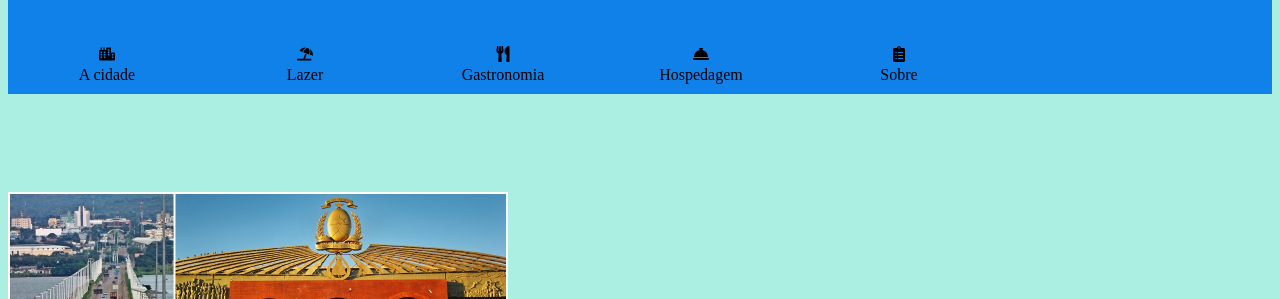
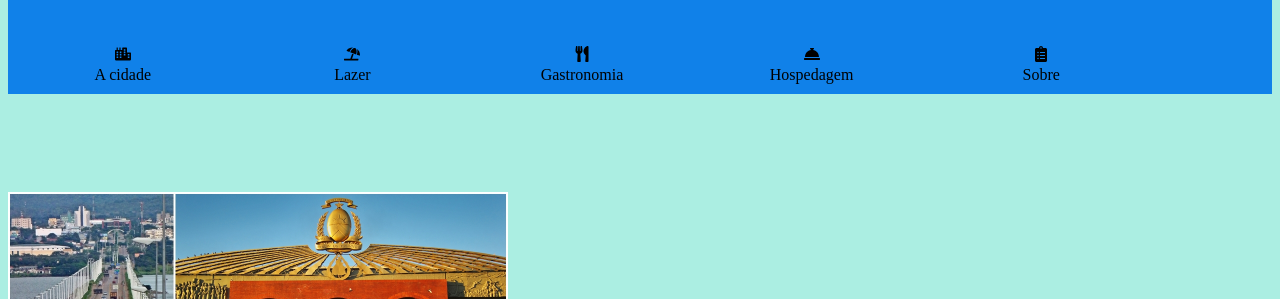
Before and after one commit to Gustaprof25/guiapalmas.github.io, a plain HTML site: page index.html in a window 1280 px wide. Shown: the part 87-386 px from the top of the page. Drawn offline with Linux system fonts and the light colour scheme.

Commit message:
Update index.html

```diff
--- a/index.html
+++ b/index.html
@@ -34,7 +34,7 @@
 		  text-indent: all;
 		  float: left;
 		  display: inline;
-		  width: 12.5%;
+		  width: 15%;
 		  border-radius: 5px;
 		}
 
```
